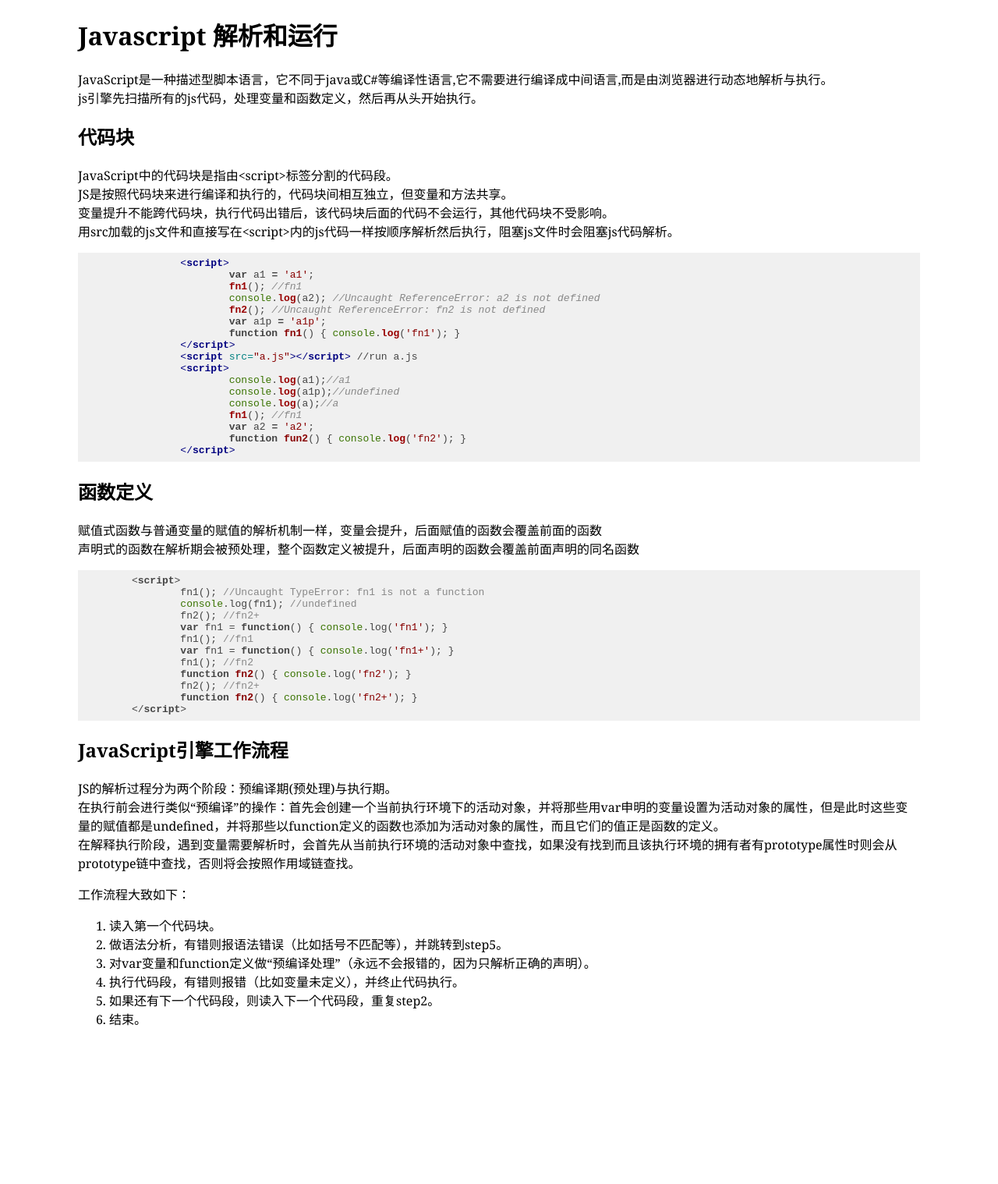
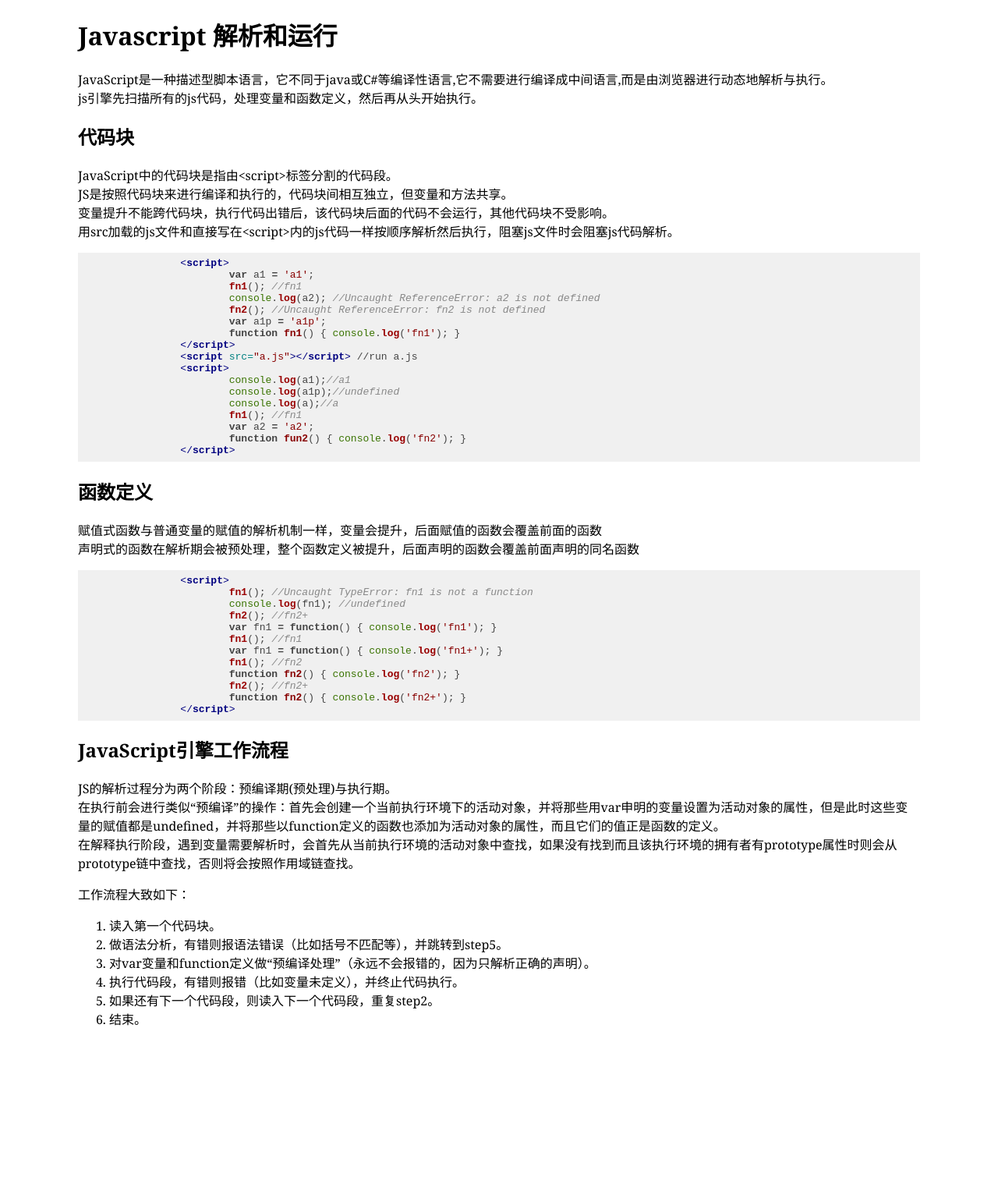
Before and after one commit to lancewux/lancewux.github.io, a Jekyll site: the page built from _posts/2017-07-02-js-parse.md, in a window 1280 px wide. Shown: the whole page at 78% size. Built offline with Jekyll 4.4.1, drawn with Linux system fonts in a browser that asks for light colours; our own code applies the rules of GitHub Pages for plain Markdown files; before the commit the page ends 1334 px from its top, so only the background shows below that.

Commit message:
code highlight

````diff
--- a/_posts/2017-07-02-js-parse.md
+++ b/_posts/2017-07-02-js-parse.md
@@ -12,6 +12,7 @@ JavaScript中的代码块是指由&lt;script&gt;标签分割的代码段。
 JS是按照代码块来进行编译和执行的，代码块间相互独立，但变量和方法共享。
 变量提升不能跨代码块，执行代码出错后，该代码块后面的代码不会运行，其他代码块不受影响。
 用src加载的js文件和直接写在&lt;script&gt;内的js代码一样按顺序解析然后执行，阻塞js文件时会阻塞js代码解析。
+
 ```html
 		<script>
 			var a1 = 'a1';
@@ -38,6 +39,7 @@ JS是按照代码块来进行编译和执行的，代码块间相互独立，但
 赋值式函数与普通变量的赋值的解析机制一样，变量会提升，后面赋值的函数会覆盖前面的函数
 声明式的函数在解析期会被预处理，整个函数定义被提升，后面声明的函数会覆盖前面声明的同名函数
 
+```html
 		<script>
 			fn1(); //Uncaught TypeError: fn1 is not a function
 			console.log(fn1); //undefined
@@ -50,6 +52,7 @@ JS是按照代码块来进行编译和执行的，代码块间相互独立，但
 			fn2(); //fn2+
 			function fn2() { console.log('fn2+'); }
 		</script>
+```
 
 JavaScript引擎工作流程
 -
--- a/css/base.css
+++ b/css/base.css
@@ -3,4 +3,5 @@ body{
 	font-family:Georgia, Palatino, 'Palatino Linotype', Times, 'Times New Roman', serif;
 	margin-left: 100px;
 	margin-right: 100px;
+	margin-bottom: 200px;
 }
````
